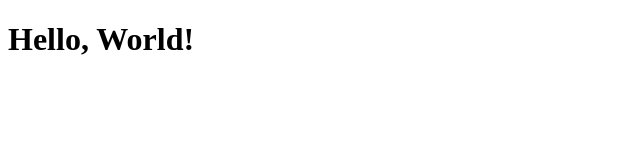
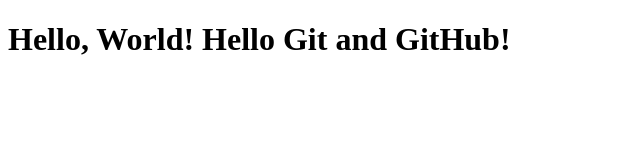
Before and after one commit to guimarques06-ipca/aula12-11, a plain HTML site: page index.html in a window 1280 px wide. Shown: the whole page, without its empty margins (0-640 px from the left). Drawn offline with Linux system fonts and the light colour scheme.

Commit message:
criamos o index.js e adicionamors palavras em index.html

```diff
--- a/index.html
+++ b/index.html
@@ -7,7 +7,8 @@
 </head>
 <body>
     <h1>
-        Hello, World!
+        Hello, World! Hello Git and GitHub!
     </h1>
+    <script src="index.js"></script>
 </body>
 </html>
```
Also changed, not shown: index.js (added).
